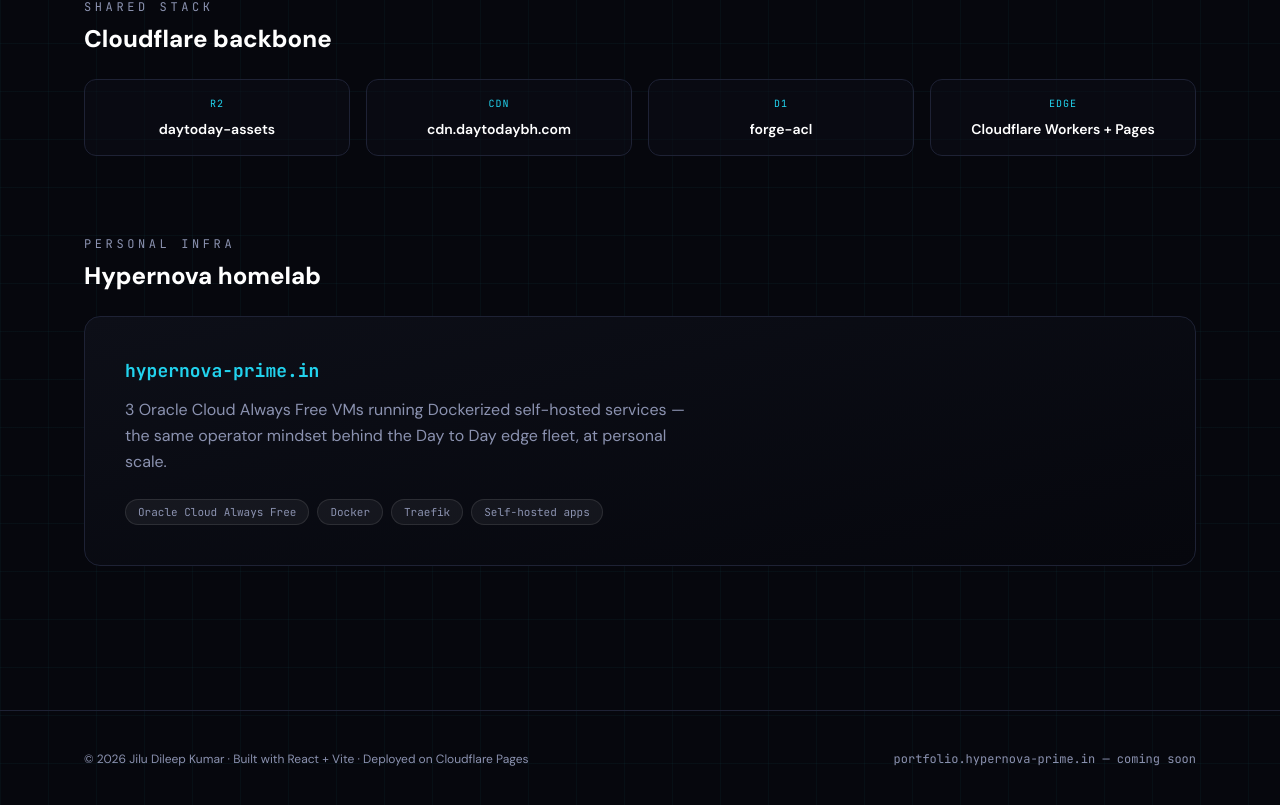
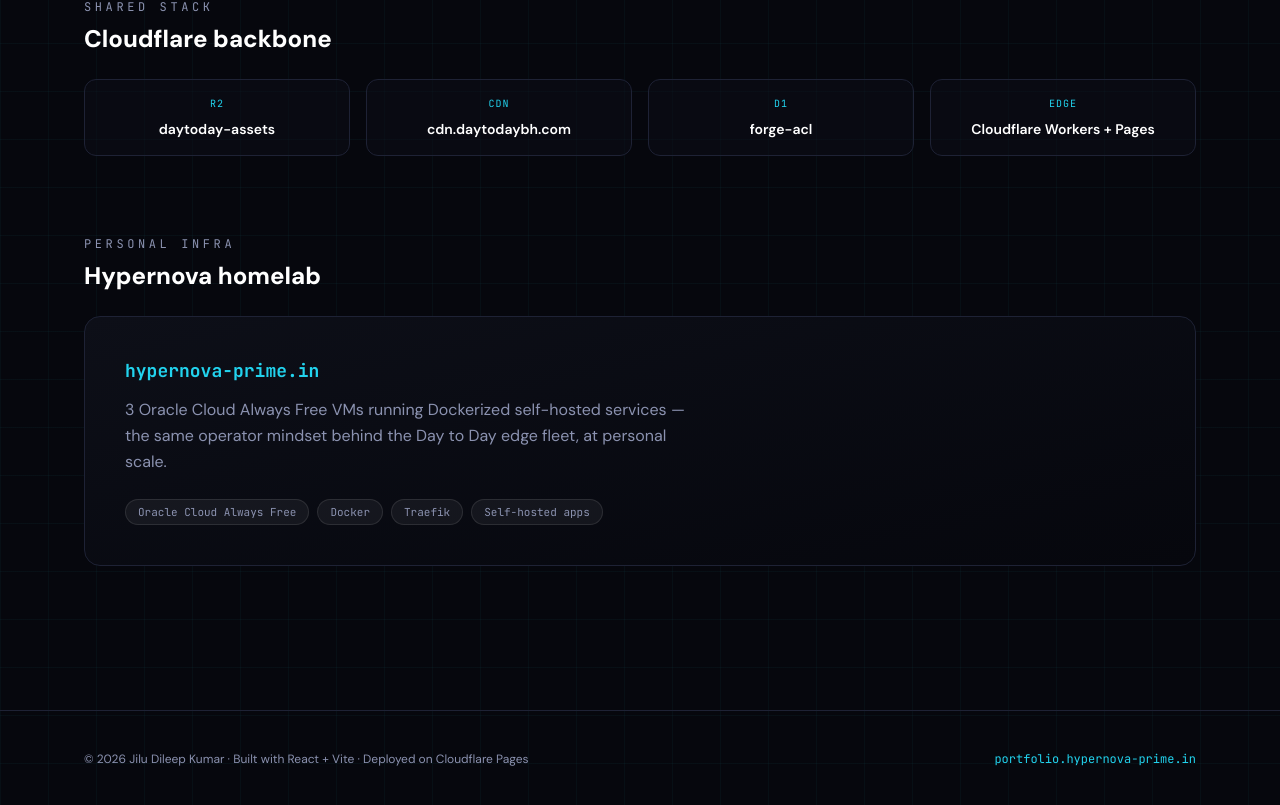
Before and after one commit to jiludkumar-therealone/my-portfolio, a React (Vite) app: page / in a window 1280 px wide. Shown: the part 2693-3498 px from the top of the page. Built offline with nearby package versions, Linux system fonts and the light colour scheme.

Commit message:
fix: CI deploy via custom domain route, disable workers.dev
Add portfolio.hypernova-prime.in to wrangler.toml with workers_dev=false
so Git Workers Builds succeed without registering workers.dev.

```diff
--- a/src/App.tsx
+++ b/src/App.tsx
@@ -135,7 +135,11 @@
           <p>
             © {new Date().getFullYear()} Jilu Dileep Kumar · Built with React + Vite · Deployed on Cloudflare Pages
           </p>
-          <p className="font-mono">portfolio.hypernova-prime.in — coming soon</p>
+          <p className="font-mono">
+            <a href="https://portfolio.hypernova-prime.in" className="text-hyper-cyan hover:underline">
+              portfolio.hypernova-prime.in
+            </a>
+          </p>
         </div>
       </footer>
     </div>
```
Also changed, not shown: 2 other files (tests, documents, lock files or other folders).
